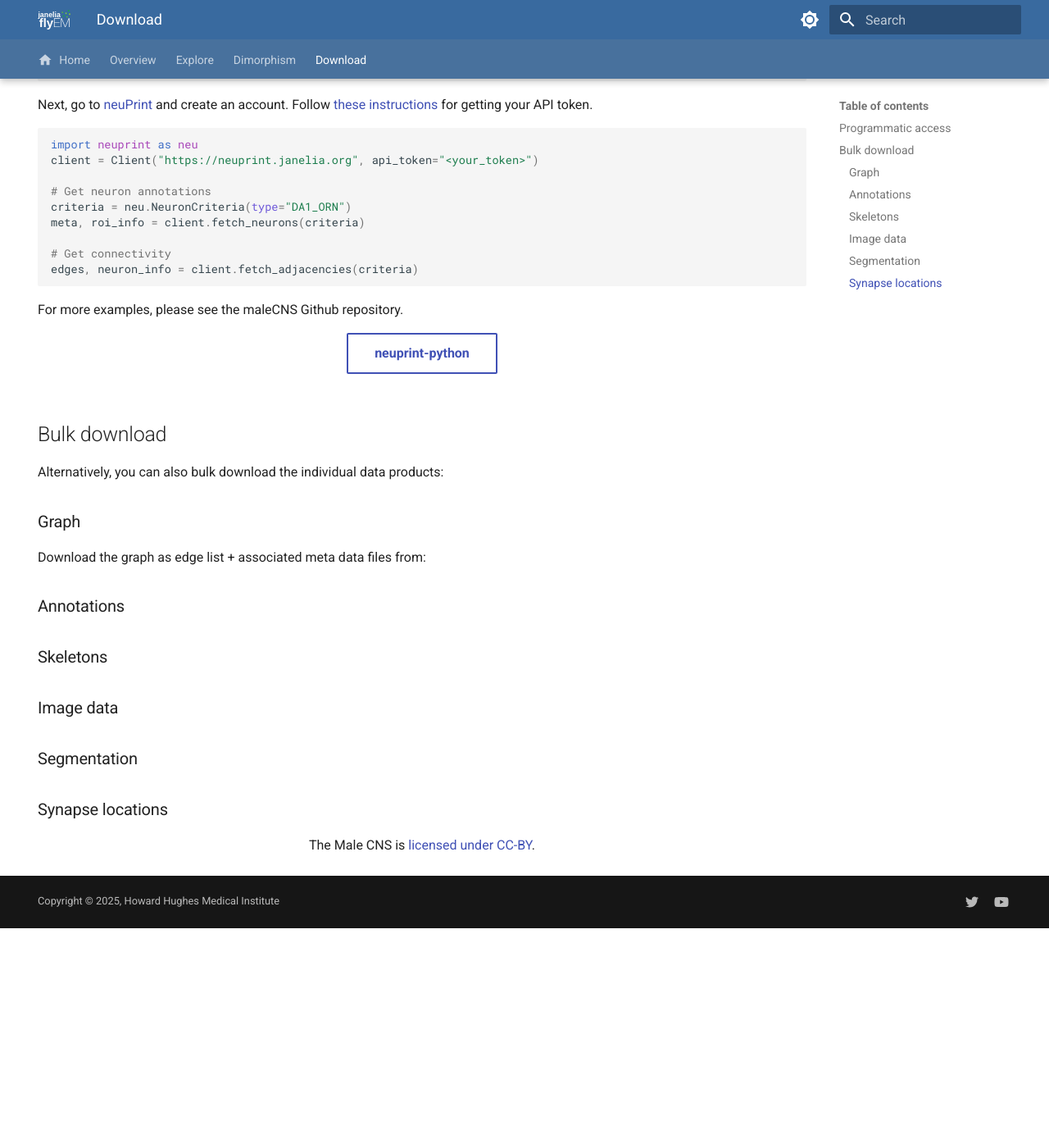
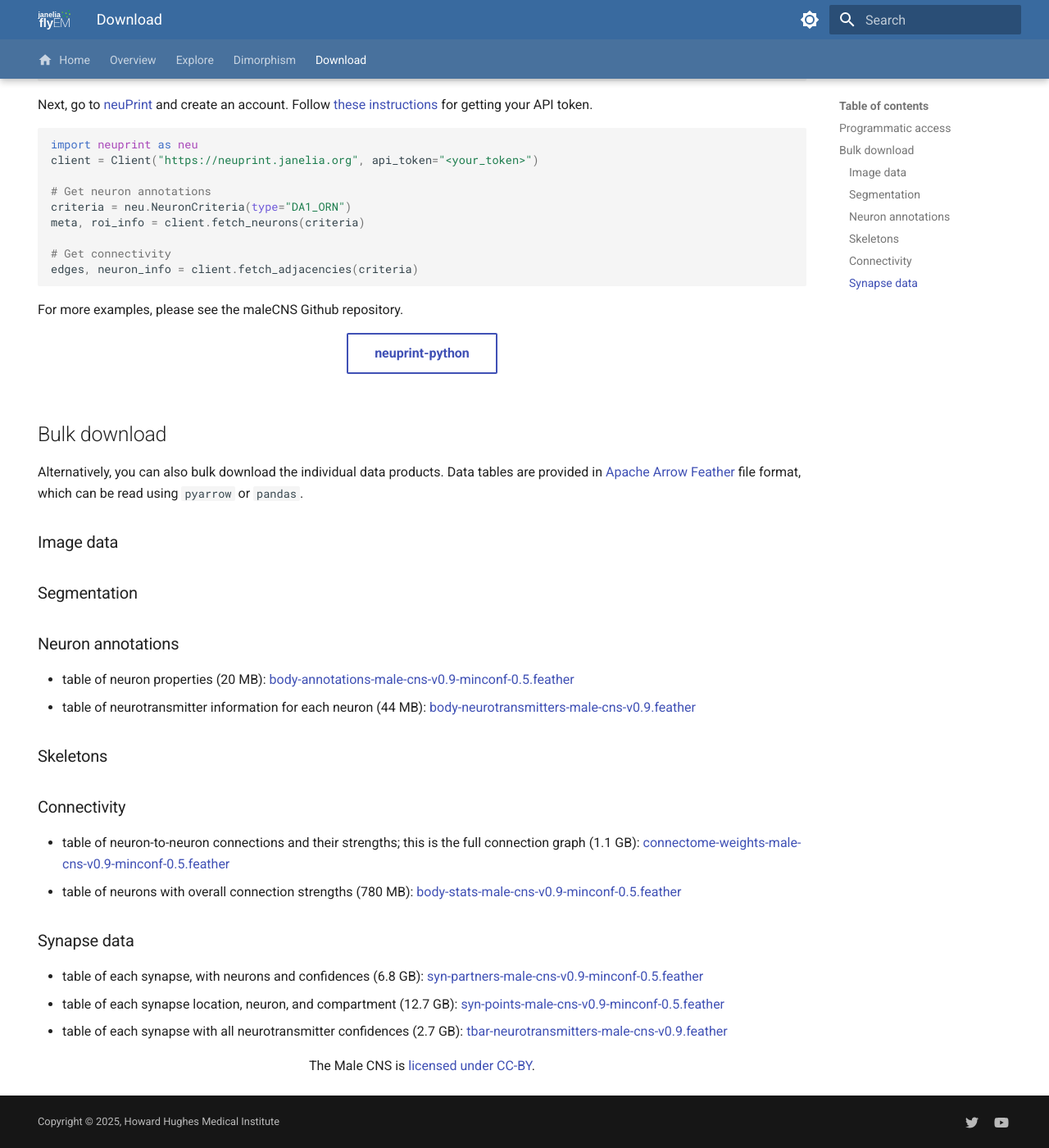
Before and after one commit to olbris/mcns_website, an MkDocs documentation site: the page built from docs/download.md, in a window 1280 px wide and 1400 px high, scrolled down 385 px. Shown: the whole window at 82% size. Built offline with MkDocs 1.6.1 and Material for MkDocs 9.7.7, drawn with Linux system fonts in a browser that asks for light colours; before the commit the page ends 1517 px from its top, so only the background shows below that; some of the changed text lies outside the part shown.

Commit message:
started adding links to downloads page

```diff
--- a/docs/download.md
+++ b/docs/download.md
@@ -74,21 +74,41 @@ To access the data programmatically, we recommend using the dedicated Python and
 
 ## Bulk download
 
-Alternatively, you can also bulk download the individual data products:
-
-### Graph
-
-Download the graph as edge list + associated meta data files from:
-
-### Annotations
-
-### Skeletons
+Alternatively, you can also bulk download the individual data products. Data tables are provided in [Apache Arrow Feather](https://arrow.apache.org/docs/python/feather.html) file format, which can be read using `pyarrow` or `pandas`.
 
 ### Image data
 
 ### Segmentation
 
-### Synapse locations
+### Neuron annotations
+- table of neuron properties (20 MB): [body-annotations-male-cns-v0.9-minconf-0.5.feather](https://storage.googleapis.com/flyem-male-cns/v0.9/connectome-data/flat-connectome/body-annotations-male-cns-v0.9-minconf-0.5.feather)
+- table of neurotransmitter information for each neuron (44 MB): [body-neurotransmitters-male-cns-v0.9.feather](https://storage.googleapis.com/flyem-male-cns/v0.9/connectome-data/flat-connectome/body-neurotransmitters-male-cns-v0.9.feather)
+
+### Skeletons
+
+
+
+
+
+
+
+
+
+
+
+
+### Connectivity
+- table of neuron-to-neuron connections and their strengths; this is the full connection graph (1.1 GB): [connectome-weights-male-cns-v0.9-minconf-0.5.feather](https://storage.googleapis.com/flyem-male-cns/v0.9/connectome-data/flat-connectome/connectome-weights-male-cns-v0.9-minconf-0.5.feather)
+- table of neurons with overall connection strengths (780 MB): [body-stats-male-cns-v0.9-minconf-0.5.feather](https://storage.googleapis.com/flyem-male-cns/v0.9/connectome-data/flat-connectome/body-stats-male-cns-v0.9-minconf-0.5.feather)
+
+
+### Synapse data
+- table of each synapse, with neurons and confidences (6.8 GB): [syn-partners-male-cns-v0.9-minconf-0.5.feather](https://storage.googleapis.com/flyem-male-cns/v0.9/connectome-data/flat-connectome/syn-partners-male-cns-v0.9-minconf-0.5.feather)
+- table of each synapse location, neuron, and compartment (12.7 GB): [syn-points-male-cns-v0.9-minconf-0.5.feather](https://storage.googleapis.com/flyem-male-cns/v0.9/connectome-data/flat-connectome/syn-points-male-cns-v0.9-minconf-0.5.feather)
+- table of each synapse with all neurotransmitter confidences (2.7 GB): [tbar-neurotransmitters-male-cns-v0.9.feather](https://storage.googleapis.com/flyem-male-cns/v0.9/connectome-data/flat-connectome/tbar-neurotransmitters-male-cns-v0.9.feather)
+
+
+
 
 <div style="text-align: center;">
     <p>The Male CNS is <a href="https://creativecommons.org/licenses/by/4.0/">licensed under CC-BY</a>.</p>
```
Also changed, not shown: other parts of docs/download.md (+1 -1 lines).
